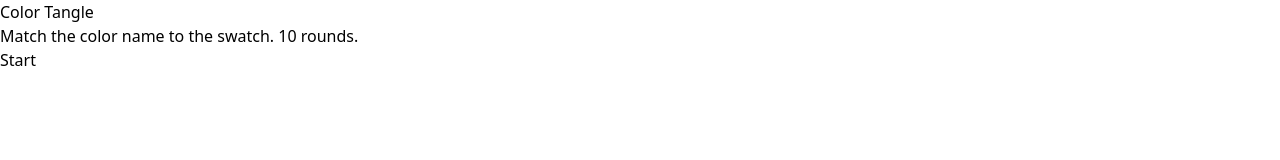
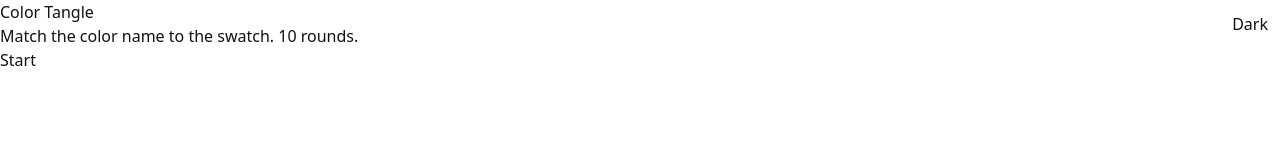
Before and after one commit to skullface/color-tangle, a Next.js app: page / in a window 1280 px wide. Shown: the top 160 px of the page. Built offline with nearby package versions, Linux system fonts and the light colour scheme.

Commit message:
add color theme toggle

```diff
--- a/app/globals.css
+++ b/app/globals.css
@@ -1,5 +1,23 @@
 @import "tailwindcss";
+
+:root {
+  --bg: #ffffff;
+  --fg: #111111;
+  color-scheme: light;
+}
+
+[data-theme="dark"] {
+  --bg: #111111;
+  --fg: #f0f0f0;
+  color-scheme: dark;
+}
 
 body {
   margin: 0;
+  background: var(--bg);
+  color: var(--fg);
 }
+
+a {
+  color: inherit;
+}
--- a/app/layout.tsx
+++ b/app/layout.tsx
@@ -2,6 +2,7 @@ import type { Metadata } from "next";
 import { Analytics } from "@vercel/analytics/react";
 import { SpeedInsights } from "@vercel/speed-insights/next";
 
+import { ThemeToggle } from "@/components/ThemeToggle";
 import { getSiteUrl } from "@/lib/site";
 
 import "./globals.css";
@@ -12,14 +13,22 @@ export const metadata: Metadata = {
   description: "Match color names to swatches as fast as you can.",
 };
 
+const themeInitScript = `(function(){try{var t=localStorage.getItem("theme");if(t!=="light"&&t!=="dark"){t=window.matchMedia("(prefers-color-scheme: dark)").matches?"dark":"light"}document.documentElement.setAttribute("data-theme",t)}catch(e){}})()`;
+
 export default function RootLayout({
   children,
 }: Readonly<{
   children: React.ReactNode;
 }>) {
   return (
-    <html lang="en">
+    <html lang="en" suppressHydrationWarning>
+      <head>
+        <script dangerouslySetInnerHTML={{ __html: themeInitScript }} />
+      </head>
       <body>
+        <div style={{ position: "fixed", top: 12, right: 12 }}>
+          <ThemeToggle />
+        </div>
         {children}
         <Analytics />
         <SpeedInsights />
--- /dev/null
+++ b/components/ThemeToggle.tsx
@@ -0,0 +1,41 @@
+"use client";
+
+import { useSyncExternalStore } from "react";
+
+type Theme = "light" | "dark";
+
+const STORAGE_KEY = "theme";
+
+function getTheme(): Theme {
+  const value = document.documentElement.getAttribute("data-theme");
+  return value === "dark" ? "dark" : "light";
+}
+
+function subscribe(onStoreChange: () => void) {
+  const observer = new MutationObserver(onStoreChange);
+  observer.observe(document.documentElement, {
+    attributes: true,
+    attributeFilter: ["data-theme"],
+  });
+  return () => observer.disconnect();
+}
+
+export function ThemeToggle() {
+  const theme = useSyncExternalStore(subscribe, getTheme, () => "light" as Theme);
+
+  function toggle() {
+    const next: Theme = theme === "dark" ? "light" : "dark";
+    document.documentElement.setAttribute("data-theme", next);
+    localStorage.setItem(STORAGE_KEY, next);
+  }
+
+  return (
+    <button
+      type="button"
+      onClick={toggle}
+      aria-label={`Switch to ${theme === "light" ? "dark" : "light"} mode`}
+    >
+      {theme === "light" ? "Dark" : "Light"}
+    </button>
+  );
+}
--- a/lib/colors.ts
+++ b/lib/colors.ts
@@ -327,11 +327,13 @@ export function buildOptions(correct: Color, pool: Color[]): Color[] {
   return shuffle([correct, ...distractors]);
 }
 
-/** Light swatches need a visible border against white backgrounds. */
+/** Near-white/near-black swatches need a border so they read on both themes. */
 export function swatchBorder(hex: string): string {
-  const normalized = hex.replace("#", "").toLowerCase();
-  if (normalized === "ffffff" || normalized === "ffff00") {
-    return "1px solid #ccc";
+  const [r, g, b] = hexToRgb(hex);
+  const luminance =
+    0.2126 * srgbToLinear(r) + 0.7152 * srgbToLinear(g) + 0.0722 * srgbToLinear(b);
+  if (luminance > 0.9 || luminance < 0.08) {
+    return "1px solid #888";
   }
   return "1px solid transparent";
 }
```
